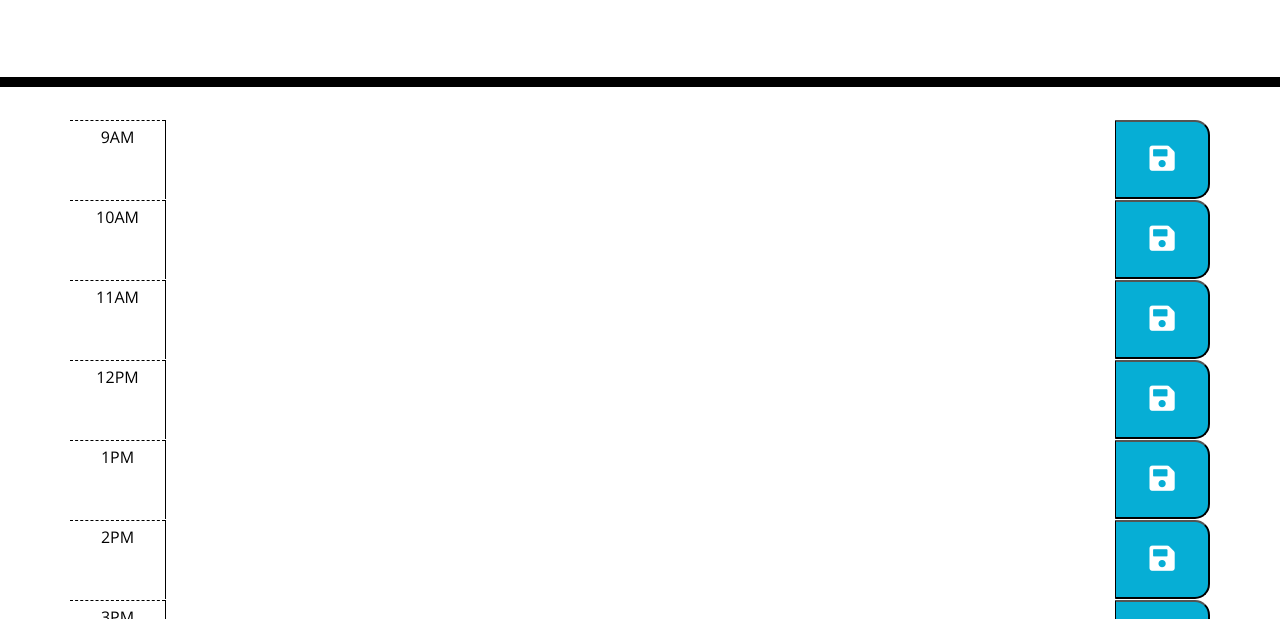
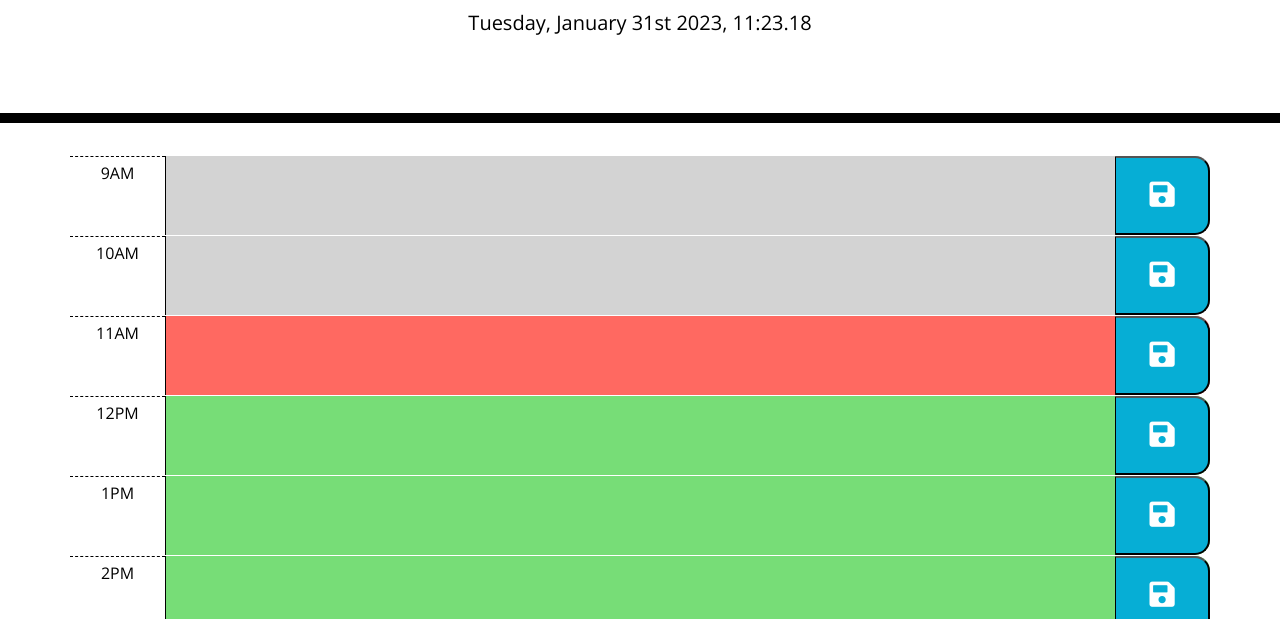
Before and after one commit to junaidmsm/Work-Day-Scheduler, a plain HTML site: page Develop/index.html in a window 1280 px wide. Shown: the part 181-800 px from the top of the page. Drawn offline with nearby package versions, Linux system fonts and the light colour scheme; files that its build step writes are made by us from their sources.

Commit message:
changes made to script path

```diff
--- a/Develop/index.html
+++ b/Develop/index.html
@@ -18,7 +18,7 @@
       href="https://fonts.googleapis.com/css?family=Open+Sans&display=swap"
       rel="stylesheet"
     />
-    <link rel="stylesheet" href="/c:/users/guest1/desktop/Challenges/Work-Day-Scheduler/Develop/Style.css" />
+    <link rel="stylesheet" href="./Style.css" />
     <title>Work Day Scheduler</title>
 
   </head>
@@ -93,6 +93,6 @@
     <script src="https://cdnjs.cloudflare.com/ajax/libs/moment.js/2.24.0/moment.min.js"></script>
     <script src="https://code.jquery.com/jquery-3.5.1.slim.min.js" integrity="sha384-DfXdz2htPH0lsSSs5nCTpuj/zy4C+OGpamoFVy38MVBnE+IbbVYUew+OrCXaRkfj" crossorigin="anonymous"></script>
     <script src="https://cdn.jsdelivr.net/npm/bootstrap@4.5.3/dist/js/bootstrap.bundle.min.js" integrity="sha384-ho+j7jyWK8fNQe+A12Hb8AhRq26LrZ/JpcUGGOn+Y7RsweNrtN/tE3MoK7ZeZDyx" crossorigin="anonymous"></script>
-    <script src="/c:/users/guest1/desktop/Challenges/Work-Day-Scheduler/Develop/script.js"></script>
+    <script src="./script.js"></script>""></script>
   </body>
 </html>
```
